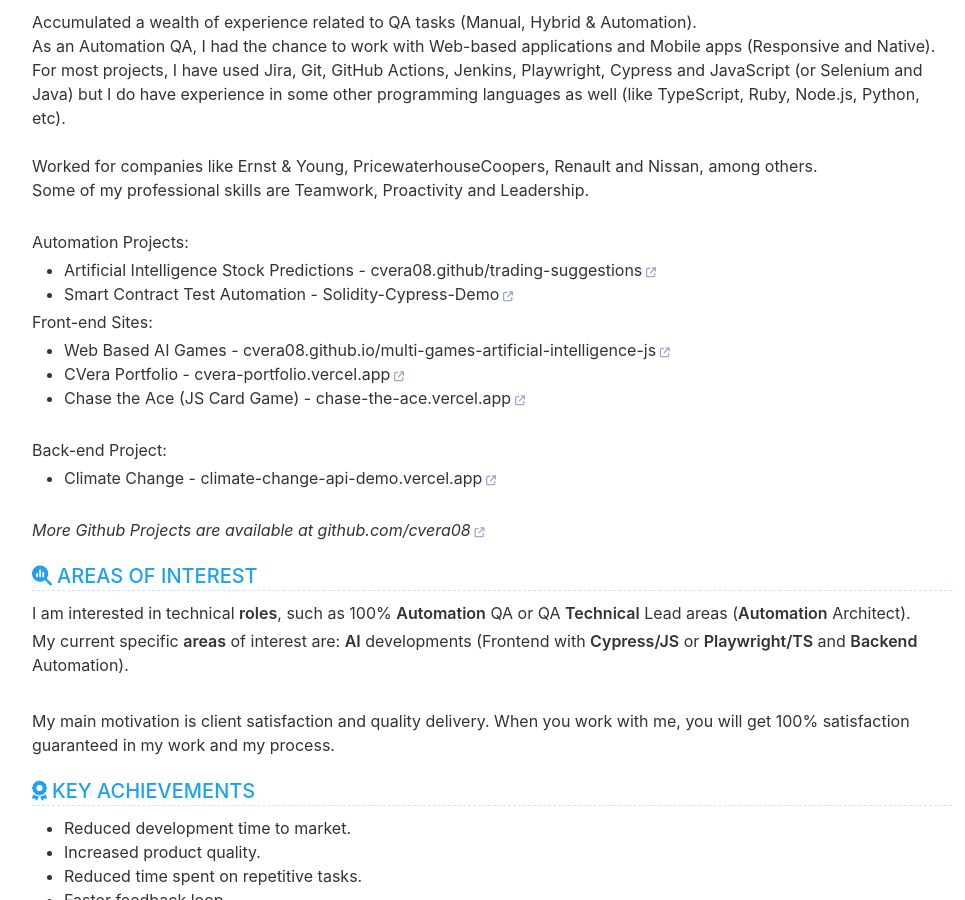
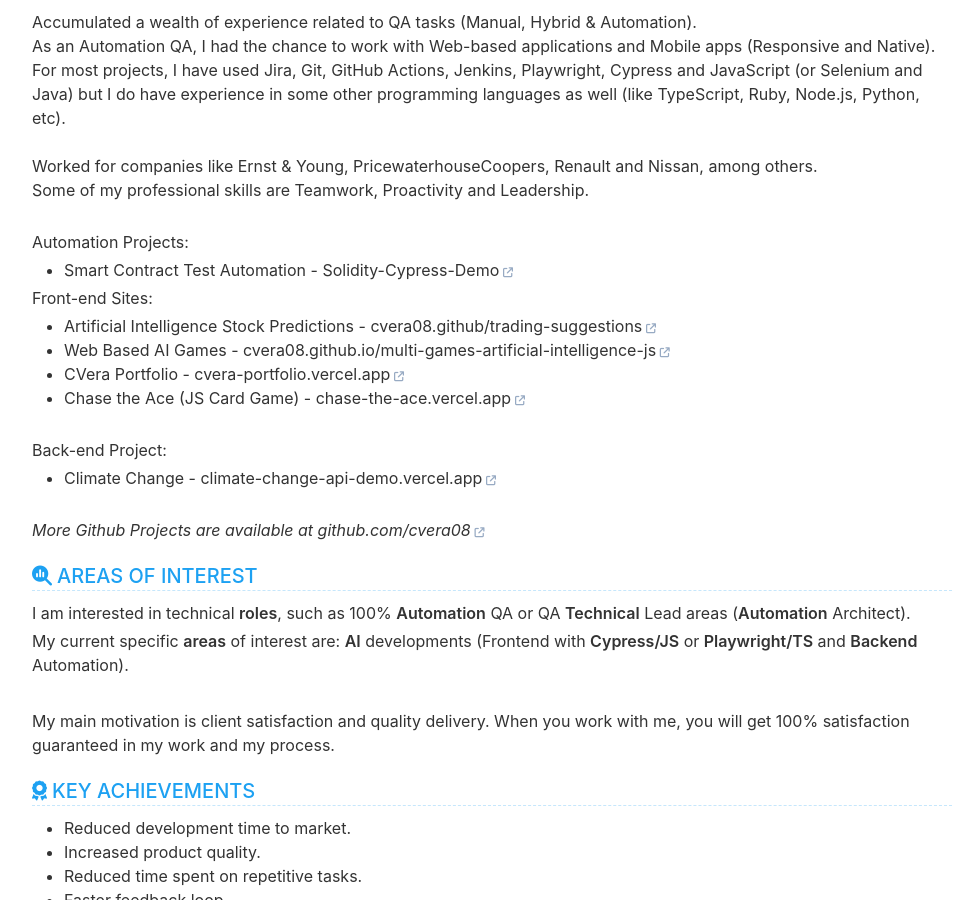
Before and after one commit to cvera08/short-resume, a Jekyll site: the page built from index.html, in a window 1280 px wide and 900 px high, scrolled down 540 px. Shown: the whole window, without its empty margins (148-1113 px from the left). Built offline with Jekyll 4.4.1, drawn with Linux system fonts in a browser that asks for light colours; part of the change alters nothing that is shown.

```diff
--- a/_data/data.yml
+++ b/_data/data.yml
@@ -49,11 +49,11 @@ evaluation:
     <br>
 
     Automation Projects:
-    - Artificial Intelligence Stock Predictions - [cvera08.github/trading-suggestions](https://github-production-user-asset-6210df.s3.amazonaws.com/28716586/380193643-24acedef-0c19-4872-a271-c040c4eff309.webm?X-Amz-Algorithm=AWS4-HMAC-SHA256&X-Amz-Credential=AKIAVCODYLSA53PQK4ZA%2F20241121%2Fus-east-1%2Fs3%2Faws4_request&X-Amz-Date=20241121T133826Z&X-Amz-Expires=300&X-Amz-Signature=4dd779b3f66e7428379cd1f4f7b2a79ba294c1e0de34bd1173241f8389604802&X-Amz-SignedHeaders=host)
     - Smart Contract Test Automation - [Solidity-Cypress-Demo](https://user-images.githubusercontent.com/28716586/214140170-76e0a31d-5a4f-4b05-9d87-d02900d193ec.gif)
     <br>
 
     Front-end Sites:
+    - Artificial Intelligence Stock Predictions - [cvera08.github/trading-suggestions](https://github-production-user-asset-6210df.s3.amazonaws.com/28716586/380193643-24acedef-0c19-4872-a271-c040c4eff309.webm?X-Amz-Algorithm=AWS4-HMAC-SHA256&X-Amz-Credential=AKIAVCODYLSA53PQK4ZA%2F20241121%2Fus-east-1%2Fs3%2Faws4_request&X-Amz-Date=20241121T133826Z&X-Amz-Expires=300&X-Amz-Signature=4dd779b3f66e7428379cd1f4f7b2a79ba294c1e0de34bd1173241f8389604802&X-Amz-SignedHeaders=host)
     - Web Based AI Games - [cvera08.github.io/multi-games-artificial-intelligence-js](https://cvera08.github.io/multi-games-artificial-intelligence-js/)
     - CVera Portfolio - [cvera-portfolio.vercel.app](https://cvera-portfolio.vercel.app)
     - Chase the Ace (JS Card Game) - [chase-the-ace.vercel.app](https://chase-the-ace.vercel.app)
```
